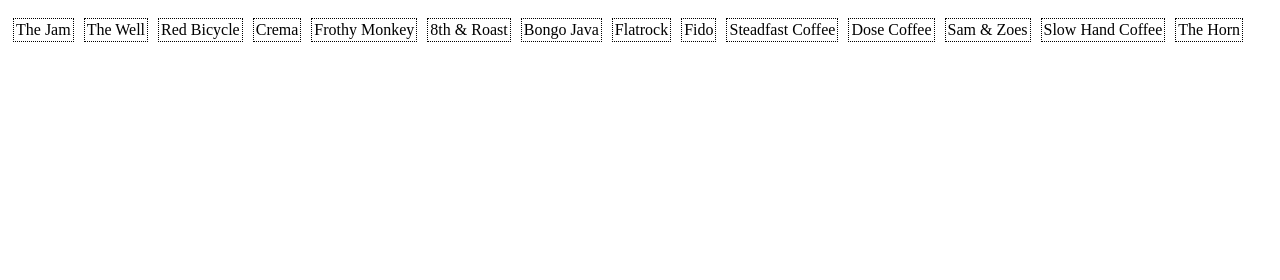
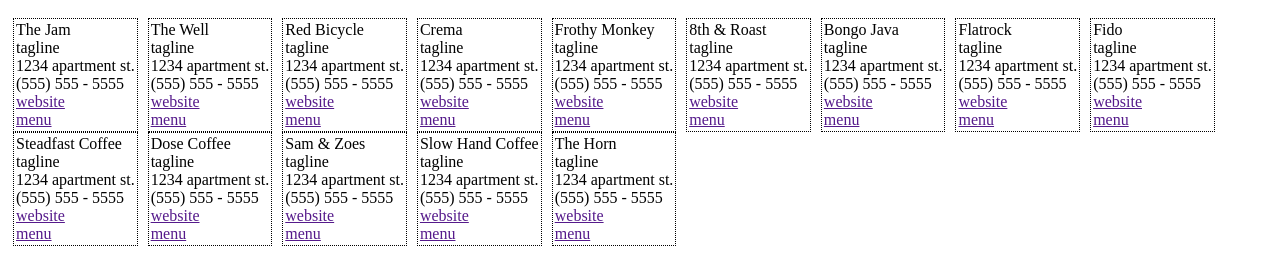
Before and after one commit to e-bierschenk/coffee-houses, a plain HTML site: page index.html in a window 1280 px wide. Shown: the part 48-328 px from the top of the page. Drawn offline with Linux system fonts and the light colour scheme.

Commit message:
added info for each restaurant

```diff
--- a/index.html
+++ b/index.html
@@ -5,19 +5,103 @@
 
 <main>
 	<section class="list">
-		<article class="shop">The Jam</article>
-		<article class="shop">The Well</article>
-		<article class="shop">Red Bicycle</article>
-		<article class="shop">Crema</article>
-		<article class="shop">Frothy Monkey</article>
-		<article class="shop">8th &amp; Roast</article>
-		<article class="shop">Bongo Java</article>
-		<article class="shop">Flatrock</article>
-		<article class="shop">Fido</article>
-		<article class="shop">Steadfast Coffee</article>
-		<article class="shop">Dose Coffee</article>
-		<article class="shop">Sam &amp; Zoes</article>
-		<article class="shop">Slow Hand Coffee</article>
-		<article class="shop">The Horn</article>
+		<article class="shop">The Jam
+            <div class="tagline">tagline</div>
+            <div class="address">1234 apartment st.</div>
+            <div class="phone">(555) 555 - 5555</div>
+            <div class="website"><a href="">website</a></div>
+            <div class="menu"><a href="">menu</a></div>
+        </article>
+		<article class="shop">The Well
+            <div class="tagline">tagline</div>
+            <div class="address">1234 apartment st.</div>
+            <div class="phone">(555) 555 - 5555</div>
+            <div class="website"><a href="">website</a></div>
+            <div class="menu"><a href="">menu</a></div>
+        </article>
+		<article class="shop">Red Bicycle
+            <div class="tagline">tagline</div>
+            <div class="address">1234 apartment st.</div>
+            <div class="phone">(555) 555 - 5555</div>
+            <div class="website"><a href="">website</a></div>
+            <div class="menu"><a href="">menu</a></div>
+        </article>
+		<article class="shop">Crema
+            <div class="tagline">tagline</div>
+            <div class="address">1234 apartment st.</div>
+            <div class="phone">(555) 555 - 5555</div>
+            <div class="website"><a href="">website</a></div>
+            <div class="menu"><a href="">menu</a></div>
+        </article>
+		<article class="shop">Frothy Monkey
+            <div class="tagline">tagline</div>
+            <div class="address">1234 apartment st.</div>
+            <div class="phone">(555) 555 - 5555</div>
+            <div class="website"><a href="">website</a></div>
+            <div class="menu"><a href="">menu</a></div>
+        </article>
+		<article class="shop">8th &amp; Roast
+            <div class="tagline">tagline</div>
+            <div class="address">1234 apartment st.</div>
+            <div class="phone">(555) 555 - 5555</div>
+            <div class="website"><a href="">website</a></div>
+            <div class="menu"><a href="">menu</a></div>
+        </article>
+		<article class="shop">Bongo Java
+            <div class="tagline">tagline</div>
+            <div class="address">1234 apartment st.</div>
+            <div class="phone">(555) 555 - 5555</div>
+            <div class="website"><a href="">website</a></div>
+            <div class="menu"><a href="">menu</a></div>
+        </article>
+		<article class="shop">Flatrock
+            <div class="tagline">tagline</div>
+            <div class="address">1234 apartment st.</div>
+            <div class="phone">(555) 555 - 5555</div>
+            <div class="website"><a href="">website</a></div>
+            <div class="menu"><a href="">menu</a></div>
+        </article>
+		<article class="shop">Fido
+            <div class="tagline">tagline</div>
+            <div class="address">1234 apartment st.</div>
+            <div class="phone">(555) 555 - 5555</div>
+            <div class="website"><a href="">website</a></div>
+            <div class="menu"><a href="">menu</a></div>
+        </article>
+		<article class="shop">Steadfast Coffee
+            <div class="tagline">tagline</div>
+            <div class="address">1234 apartment st.</div>
+            <div class="phone">(555) 555 - 5555</div>
+            <div class="website"><a href="">website</a></div>
+            <div class="menu"><a href="">menu</a></div>
+        </article>
+		<article class="shop">Dose Coffee
+            <div class="tagline">tagline</div>
+            <div class="address">1234 apartment st.</div>
+            <div class="phone">(555) 555 - 5555</div>
+            <div class="website"><a href="">website</a></div>
+            <div class="menu"><a href="">menu</a></div>
+        </article>
+		<article class="shop">Sam &amp; Zoes
+            <div class="tagline">tagline</div>
+            <div class="address">1234 apartment st.</div>
+            <div class="phone">(555) 555 - 5555</div>
+            <div class="website"><a href="">website</a></div>
+            <div class="menu"><a href="">menu</a></div>
+        </article>
+		<article class="shop">Slow Hand Coffee
+            <div class="tagline">tagline</div>
+            <div class="address">1234 apartment st.</div>
+            <div class="phone">(555) 555 - 5555</div>
+            <div class="website"><a href="">website</a></div>
+            <div class="menu"><a href="">menu</a></div>
+        </article>
+		<article class="shop">The Horn
+            <div class="tagline">tagline</div>
+            <div class="address">1234 apartment st.</div>
+            <div class="phone">(555) 555 - 5555</div>
+            <div class="website"><a href="">website</a></div>
+            <div class="menu"><a href="">menu</a></div>
+        </article>
 	</section>
 </main>
```
